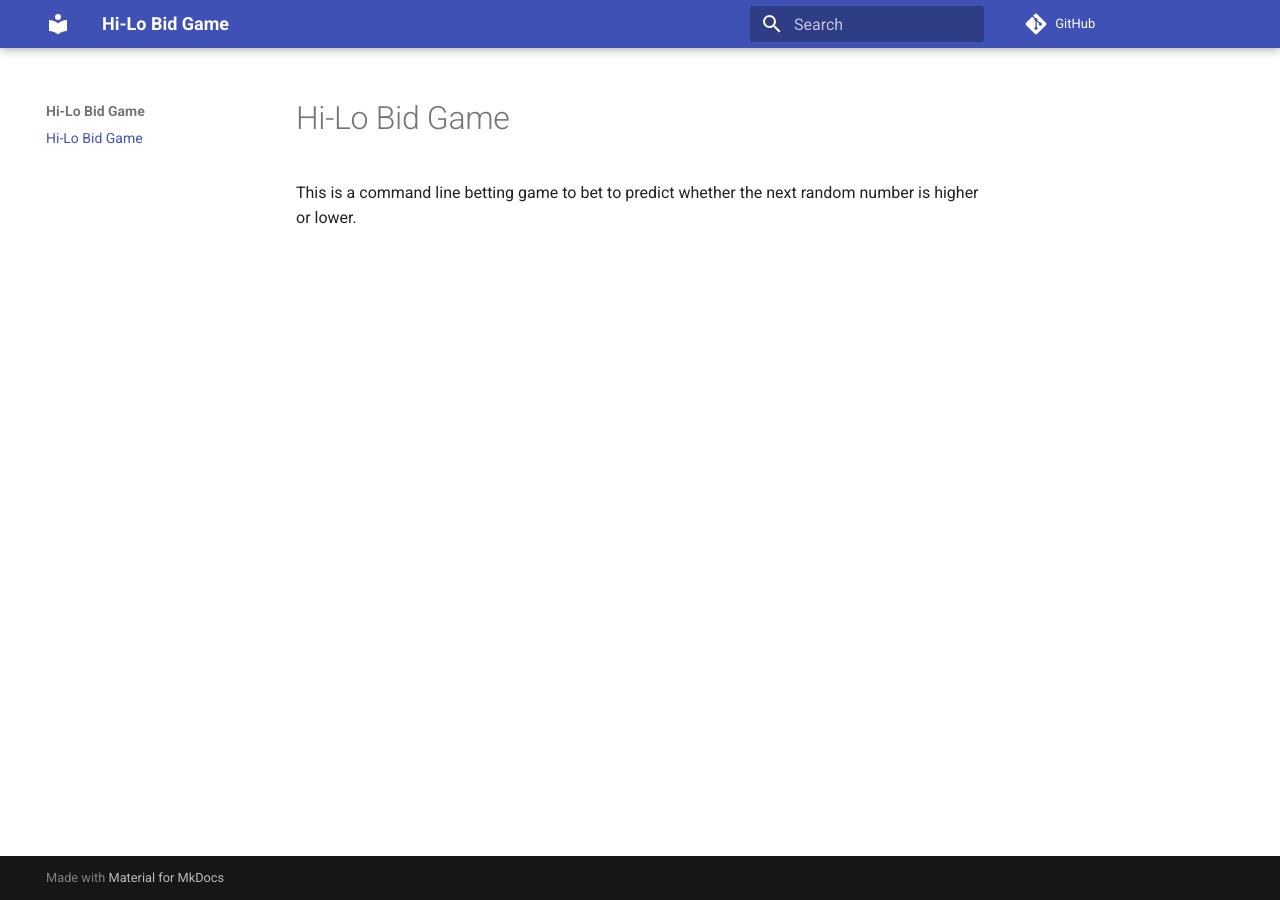
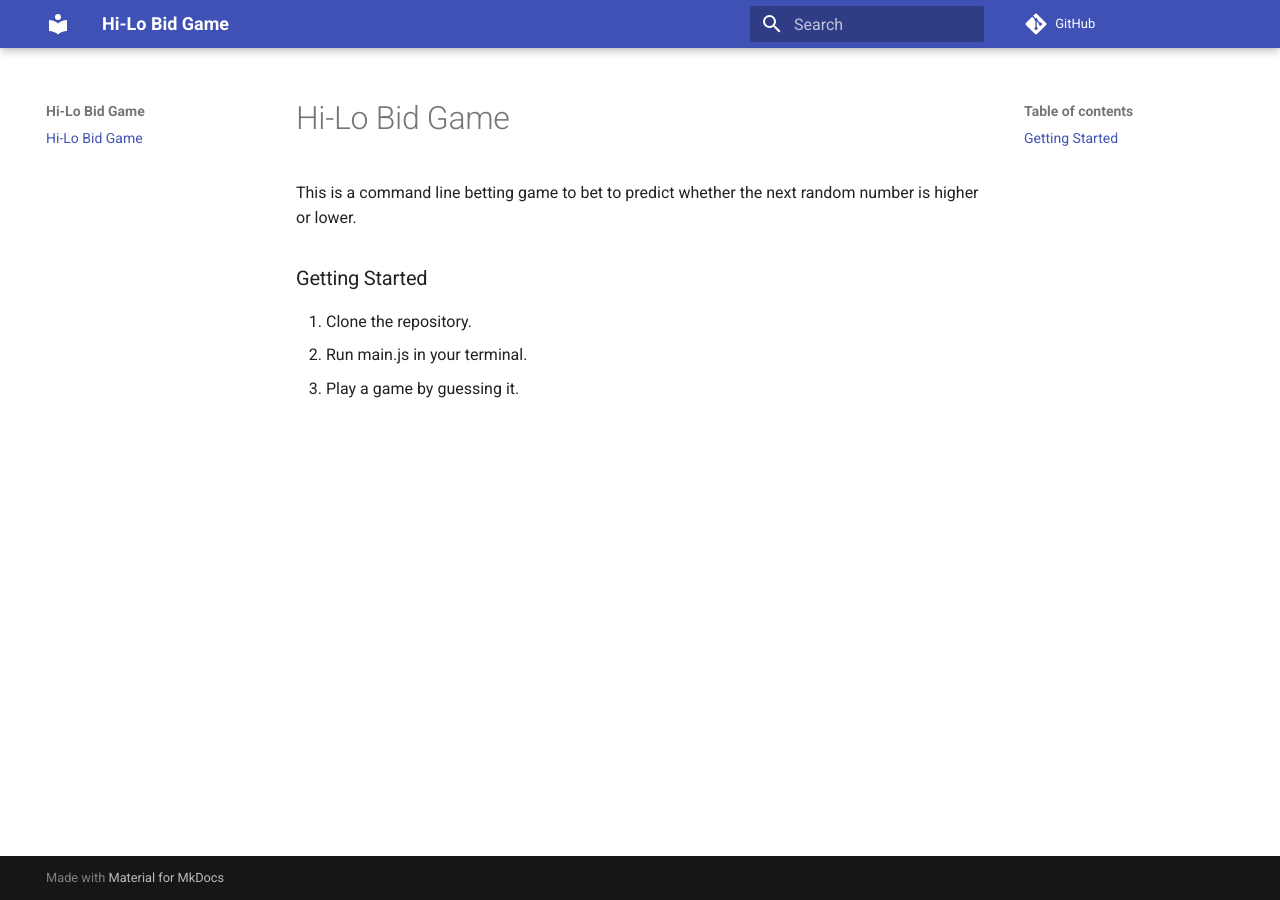
Before and after one commit to lulunac27a/hi-lo-bid-game, an MkDocs documentation site: the page built from docs/index.md, in a window 1280 px wide. Built offline with MkDocs 1.6.1 and Material for MkDocs 9.7.7, drawn with Linux system fonts in a browser that asks for light colours; comment, search, counter and statistics services are not loaded.

Commit message:
Add Getting Started section in README

```diff
--- a/docs/index.md
+++ b/docs/index.md
@@ -1,3 +1,10 @@
 # Hi-Lo Bid Game
 
-This is a command line betting game to bet to predict whether the next random number is higher or lower.
+This is a command line betting game to bet to predict whether the next random
+number is higher or lower.
+
+### Getting Started
+
+1. Clone the repository.
+2. Run main.js in your terminal.
+3. Play a game by guessing it.
```
Also changed, not shown: README.md (+8 -1 lines).
